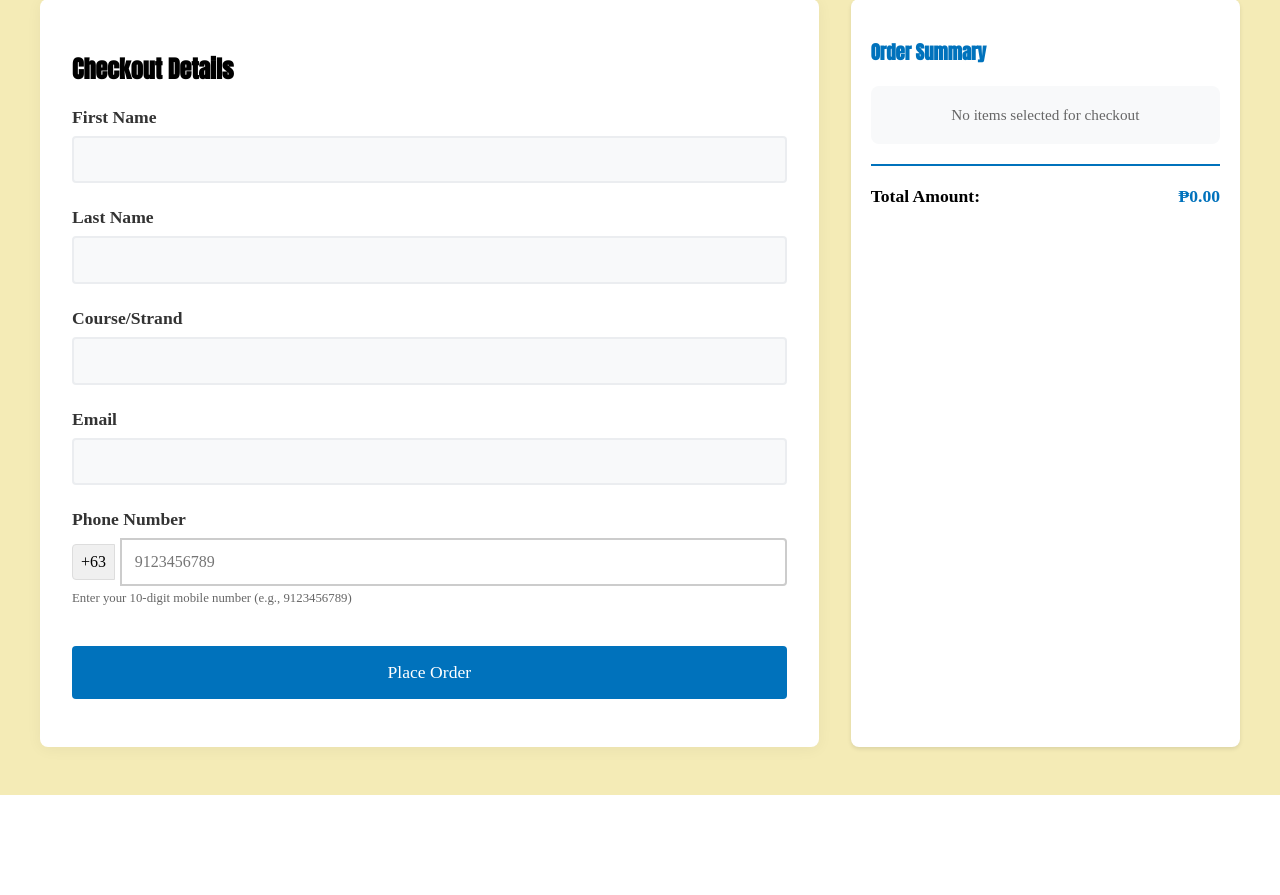
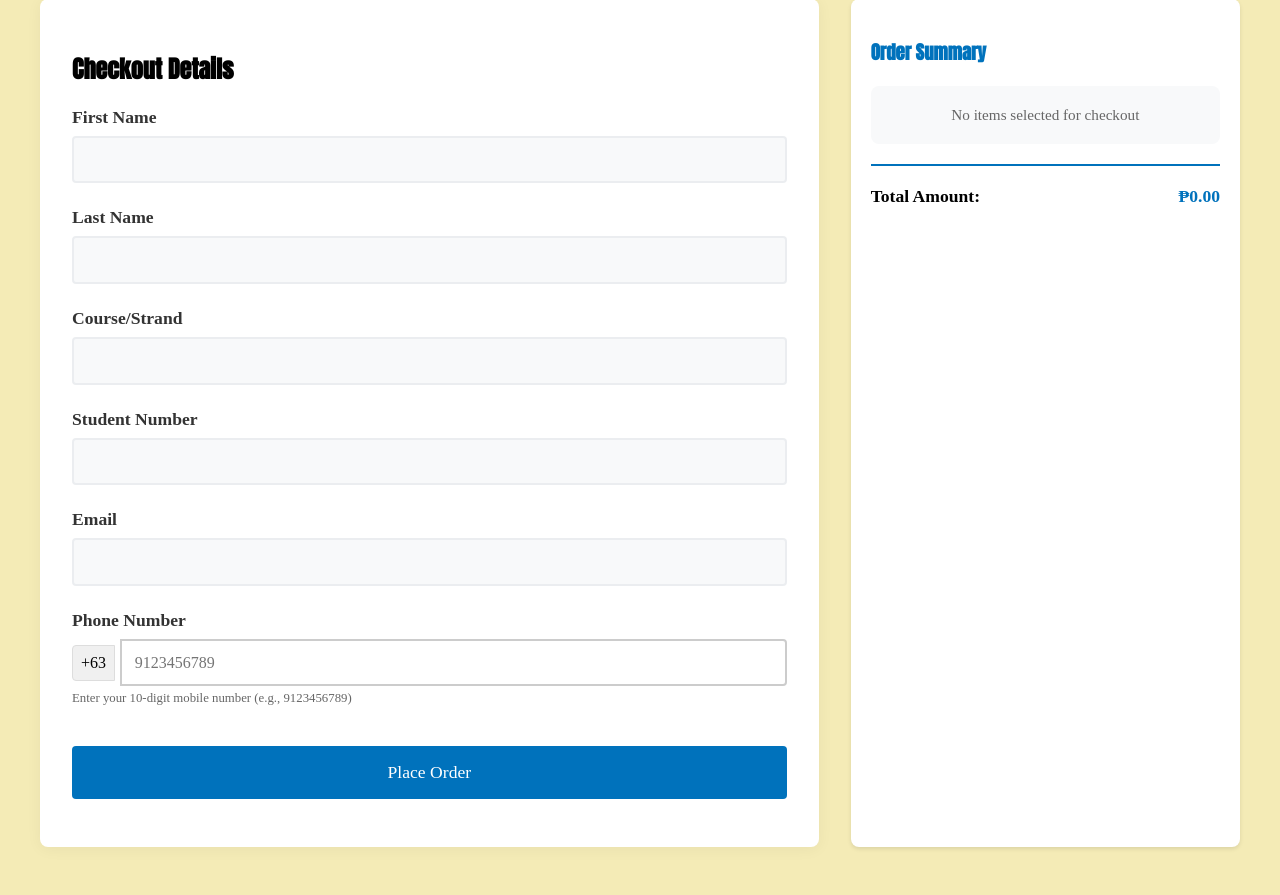
Before and after one commit to Dobee33/Proware, a PHP site: page /Pages/ProCheckout.php in a window 1280 px wide. Shown: the part 237-1132 px from the top of the page. Before the commit the page ends 1032 px from the top, so only its background shows below. Run offline with PHP 8.4, Linux system fonts and the light colour scheme; the visitor is signed in with stand-in values (Sample User, id 1); data that the repository does not hold is empty; some web fonts are replaced.

Commit message:
Student number

```diff
--- a/PAMO PAGES/preorders.php
+++ b/PAMO PAGES/preorders.php
@@ -7,7 +7,7 @@ $status = isset($_GET['status']) ? $_GET['status'] : '';
 
 // Build the query based on status
 $query = "
-    SELECT po.*, a.first_name, a.last_name, a.email, a.program_or_position
+    SELECT po.*, a.first_name, a.last_name, a.email, a.program_or_position, a.id_number
     FROM pre_orders po
     JOIN account a ON po.user_id = a.id
 ";
@@ -89,6 +89,7 @@ $orders = $stmt->fetchAll(PDO::FETCH_ASSOC);
                                 <div class="order-details">
                                     <div class="customer-info">
                                         <p><strong>Customer:</strong> <?php echo htmlspecialchars($order['first_name'] . ' ' . $order['last_name']); ?></p>
+                                        <p><strong>Student Number:</strong> <?php echo htmlspecialchars($order['id_number']); ?></p>
                                         <p><strong>Course/Strand:</strong> <?php echo htmlspecialchars($order['program_or_position']); ?></p>
                                         <p><strong>Email:</strong> <?php echo htmlspecialchars($order['email']); ?></p>
                                     </div>
--- a/Pages/ProCheckout.php
+++ b/Pages/ProCheckout.php
@@ -87,6 +87,10 @@ $_SESSION['checkout_total'] = $total_amount;
                         <input type="text" id="course" name="course" value="<?php echo htmlspecialchars($user['program_or_position']); ?>" readonly required>
                     </div>
                     <div class="form-group">
+                        <label for="studentNumber">Student Number</label>
+                        <input type="text" id="studentNumber" name="studentNumber" value="<?php echo htmlspecialchars($user['id_number']); ?>" readonly required>
+                    </div>
+                    <div class="form-group">
                         <label for="email">Email</label>
                         <input type="email" id="email" name="email" value="<?php echo htmlspecialchars($user['email']); ?>" readonly required>
                     </div>
--- a/Pages/ProOrderDetails.php
+++ b/Pages/ProOrderDetails.php
@@ -137,6 +137,7 @@ try {
                 <div class="customer-info">
                     <h4>Customer Information</h4>
                     <p><strong>Name:</strong> <span><?php echo htmlspecialchars($firstName . ' ' . $lastName); ?></span></p>
+                    <p><strong>Student Number:</strong> <span><?php echo htmlspecialchars($_POST['studentNumber']); ?></span></p>
                     <p><strong>Course/Strand:</strong> <span><?php echo htmlspecialchars($course); ?></span></p>
                     <p><strong>Email:</strong> <span><?php echo htmlspecialchars($email); ?></span></p>
                     <p><strong>Phone:</strong> <span><?php echo htmlspecialchars($phone); ?></span></p>
```
